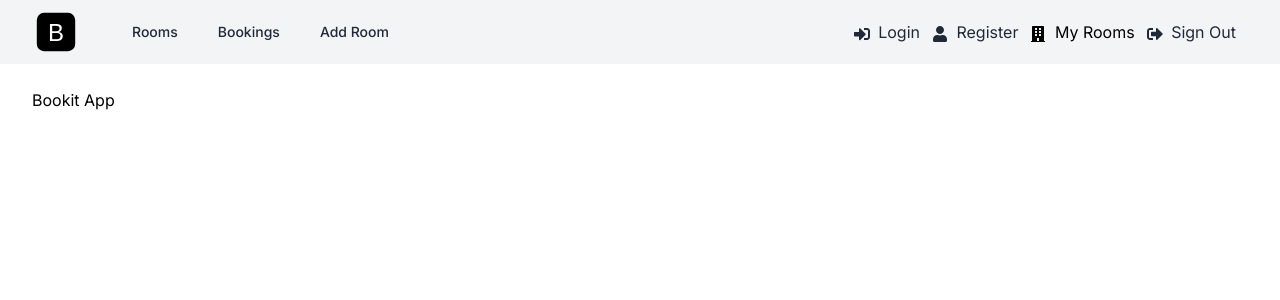
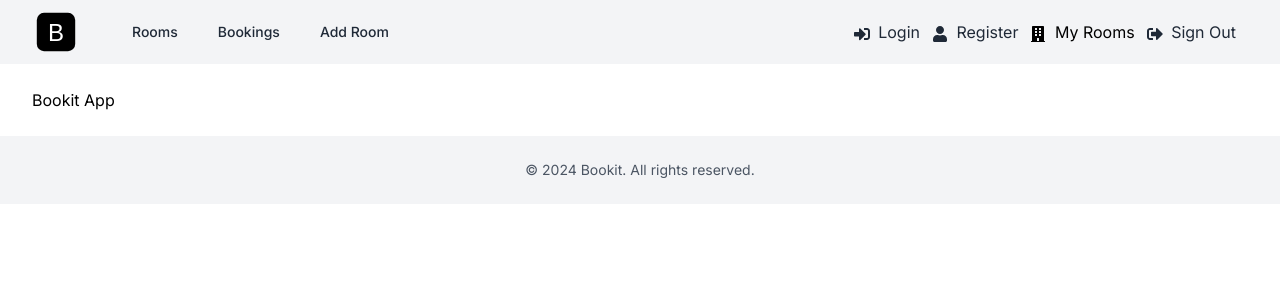
Before and after one commit to kriztiank-UCN/bookit-app, a Next.js app: page / in a window 1280 px wide. Shown: the top 300 px of the page. Built offline with nearby package versions, Linux system fonts and the light colour scheme.

Commit message:
Footer Component

```diff
--- a/app/layout.js
+++ b/app/layout.js
@@ -1,6 +1,7 @@
 import { Inter } from "next/font/google";
 import "@/assets/styles/globals.css";
 import Header from "@/components/Header";
+import Footer from "@/components/Footer";
 
 const inter = Inter({ subsets: ["latin"] });
 
@@ -14,9 +15,11 @@
     <html lang="en">
       <body className={inter.className}>
         <Header />
+
         <main className="mx-auto max-w-7xl p-4 py-6 sm:px-6 lg:px-8">
           {children}
         </main>
+        <Footer />
       </body>
     </html>
   );
--- /dev/null
+++ b/components/Footer.jsx
@@ -0,0 +1,15 @@
+const Footer = () => {
+    const currentYear = new Date().getFullYear();
+
+    return (
+      <footer className='bg-gray-100 py-6'>
+        <div className='mx-auto max-w-7xl px-4 sm:px-6 lg:px-8'>
+          <p className='text-center text-sm text-gray-600'>
+            &copy; {currentYear} Bookit. All rights reserved.
+          </p>
+        </div>
+      </footer>
+    );
+  };
+
+  export default Footer;
```
